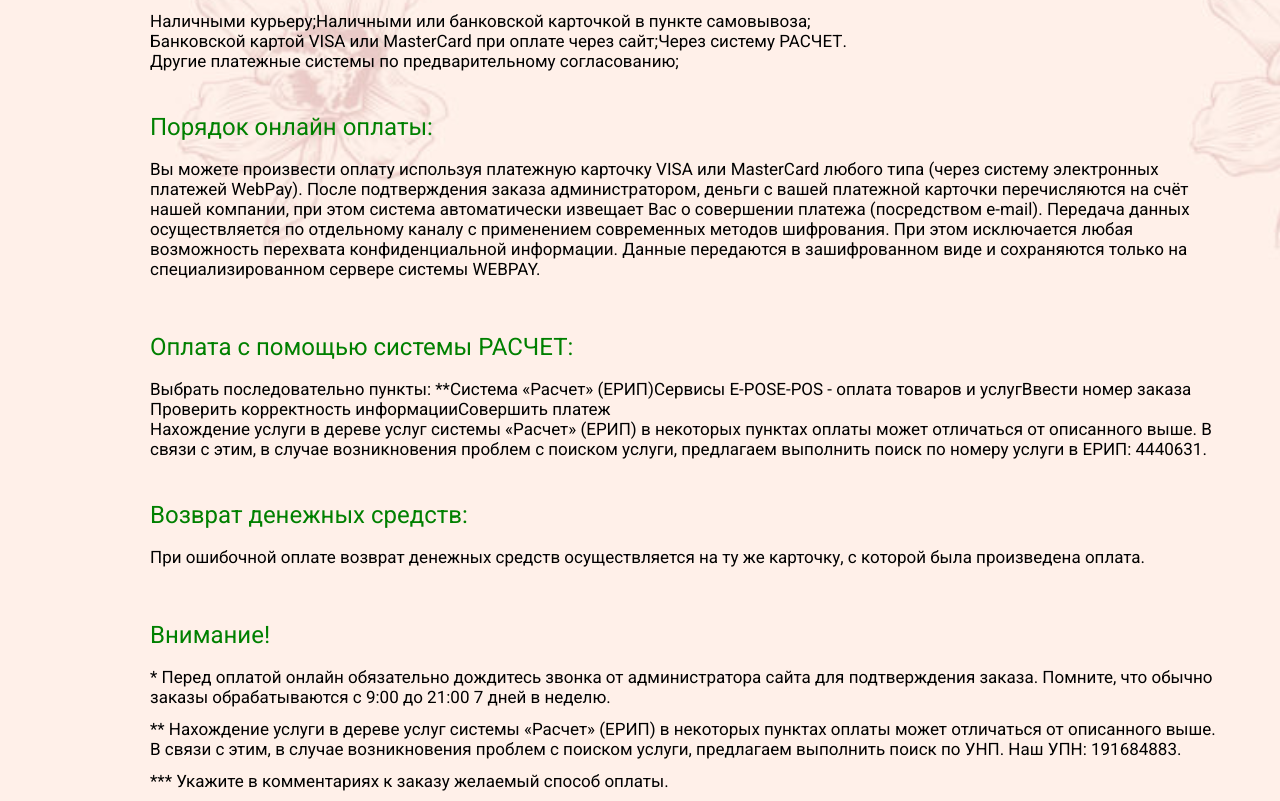
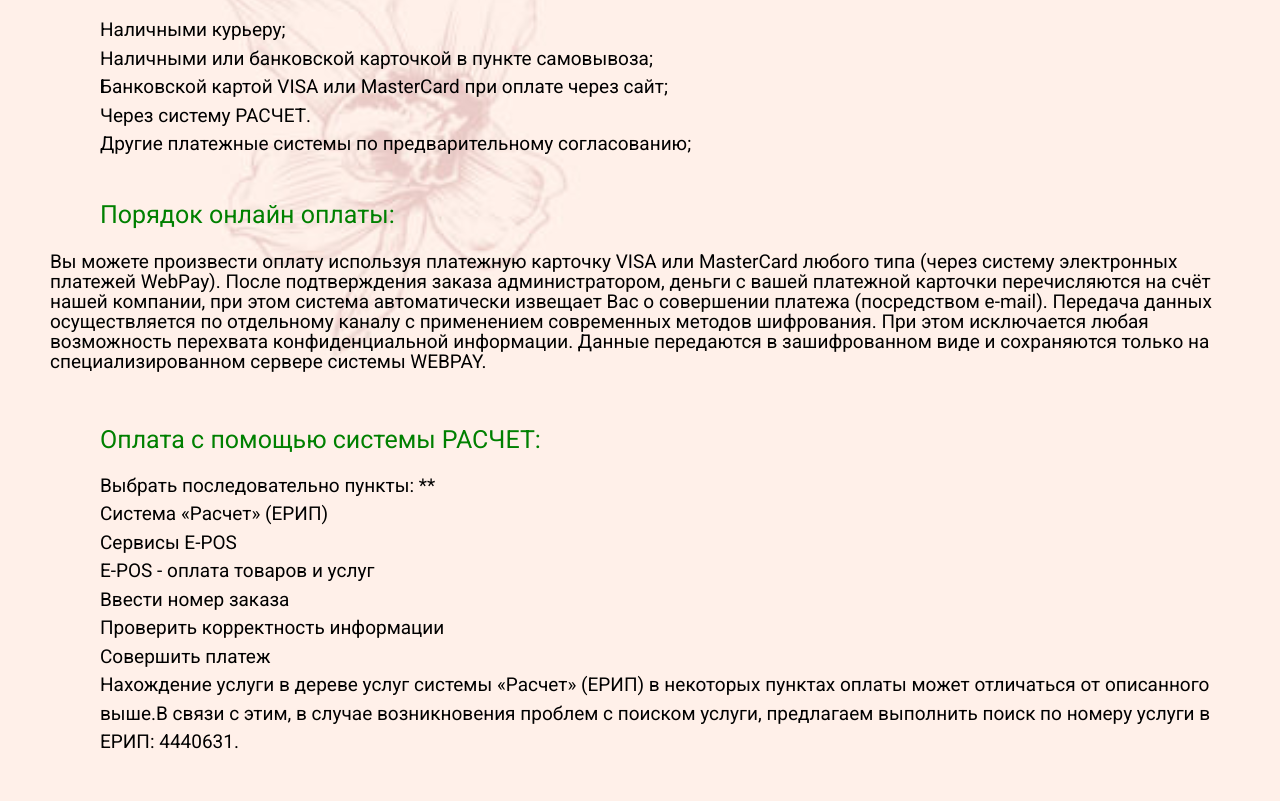
Before and after one commit to rymanec123/flowers-store, an Angular app: page /payment in a window 1280 px wide. Shown: the part 759-1560 px from the top of the page. Built offline with nearby package versions, Linux system fonts and the light colour scheme.

Commit message:
new adaptive payment

```diff
--- a/src/app/components/payment/payment.component.html
+++ b/src/app/components/payment/payment.component.html
@@ -1,42 +1,44 @@
   <div class = "container">
-    <p>Внимательно прочитайте и ознакомьтесь со способами и порядоком оплаты</p>
+    <p class="p">Внимательно прочитайте и ознакомьтесь со способами и порядоком оплаты</p>
 
-    <h1>Способы оплаты:</h1>
-    <ul>
-      <li> Наличными курьеру;</li>
-      <li>Наличными или банковской карточкой в пункте самовывоза;</li>
-      <li>Банковской картой VISA или MasterCard при оплате через сайт; </li>
-      <li>Через систему РАСЧЕТ.</li>
-      <li>Другие платежные системы по предварительному согласованию;</li>
+    <h1 class="h1">Способы оплаты:</h1>
+    <ul class="l-products">
+      <li class="l-products__item"> Наличными курьеру;</li>
+      <li class="l-products__item">Наличными или банковской карточкой в пункте самовывоза;</li>
+      <li class="l-products__item">Банковской картой VISA или MasterCard при оплате через сайт; </li>
+      <li class="l-products__item">Через систему РАСЧЕТ.</li>
+      <li class="l-products__item">Другие платежные системы по предварительному согласованию;</li>
     </ul>
-    <h1>Порядок онлайн оплаты:</h1>
-     <p> Вы можете произвести оплату используя платежную карточку VISA или MasterCard любого типа
+    <h1 class="h1">Порядок онлайн оплаты:</h1>
+    <p class="p"> Вы можете произвести оплату используя платежную карточку VISA или MasterCard любого типа
        (через систему электронных платежей WebPay). После подтверждения заказа администратором, деньги
        с вашей платежной карточки перечисляются на счёт нашей компании, при этом система автоматически извещает
        Вас о совершении платежа (посредством e-mail). Передача данных осуществляется по отдельному каналу с применением
        современных методов шифрования. При этом исключается любая возможность перехвата конфиденциальной информации.
        Данные передаются в зашифрованном виде и сохраняются только на специализированном сервере системы WEBPAY.</p>
 
-    <h1> Оплата с помощью системы РАСЧЕТ:</h1>
-    <ul>
-      <li>Выбрать последовательно пункты: **</li>
-      <li>Система «Расчет» (ЕРИП)</li>
-      <li>Сервисы E-POS</li>
-      <li>E-POS - оплата товаров и услуг</li>
-      <li>Ввести номер заказа</li>
-      <li>Проверить корректность информации</li>
-      <li>Совершить платеж</li>
-      <li>Нахождение услуги в дереве услуг системы «Расчет» (ЕРИП) в некоторых пунктах оплаты может отличаться от описанного выше.</li> В связи с этим, в случае возникновения проблем с поиском услуги, предлагаем выполнить поиск по номеру услуги в ЕРИП: 4440631.
+    <h1 class="h1"> Оплата с помощью системы РАСЧЕТ:</h1>
+    <ul class="l-products">
+      <li class="l-products__item">Выбрать последовательно пункты: **</li>
+      <li class="l-products__item">Система «Расчет» (ЕРИП)</li>
+      <li class="l-products__item">Сервисы E-POS</li>
+      <li class="l-products__item">E-POS - оплата товаров и услуг</li>
+      <li class="l-products__item">Ввести номер заказа</li>
+      <li class="l-products__item">Проверить корректность информации</li>
+      <li class="l-products__item">Совершить платеж</li>
+      <li class="l-products__item">Нахождение услуги в дереве услуг системы «Расчет» (ЕРИП) в некоторых
+        пунктах оплаты может отличаться от описанного выше.В связи с этим, в случае возникновения
+      проблем с поиском услуги, предлагаем выполнить поиск по номеру услуги в ЕРИП: 4440631.</li>
     </ul>
-    <h1>Возврат денежных средств:</h1>
-      <p>При ошибочной оплате возврат денежных средств осуществляется на ту же карточку, с которой была произведена оплата.</p>
-    <h1>Внимание!</h1>
+    <h1 class="h1">Возврат денежных средств:</h1>
+    <p class="p">При ошибочной оплате возврат денежных средств осуществляется на ту же карточку, с которой была произведена оплата.</p>
+    <h1 class="h1">Внимание!</h1>
 
-    <p> * Перед оплатой онлайн обязательно дождитесь звонка от администратора сайта для подтверждения заказа.
+    <p class="p"> * Перед оплатой онлайн обязательно дождитесь звонка от администратора сайта для подтверждения заказа.
     Помните, что обычно заказы обрабатываются с 9:00 до 21:00 7 дней в неделю.</p>
 
-      <p>** Нахождение услуги в дереве услуг системы «Расчет» (ЕРИП) в некоторых пунктах оплаты может отличаться от описанного выше.
+    <p class="p">** Нахождение услуги в дереве услуг системы «Расчет» (ЕРИП) в некоторых пунктах оплаты может отличаться от описанного выше.
     В связи с этим, в случае возникновения проблем с поиском услуги, предлагаем выполнить поиск по УНП. Наш УПН: 191684883.</p>
 
-      <p>*** Укажите в комментариях к заказу желаемый способ оплаты.</p>
+    <p class="p">*** Укажите в комментариях к заказу желаемый способ оплаты.</p>
   </div>
--- a/src/app/components/payment/payment.component.scss
+++ b/src/app/components/payment/payment.component.scss
@@ -3,34 +3,36 @@
 .container{
   padding: 50px;
   margin: 0 auto;
-  font-size: 17px;
   background-image: url("~assets/h2-background-img-1-600x600.jpg");
   background-size: contain;
 }
 
-h1 {
+.l-products {
+  margin-left: 20px;
+  &__item {
+    font-size: 19px;
+    line-height: 1.5;
+    padding-left: 30px;
+    display: block;
+  }
+}
+
+.h1 {
   color: green;
   padding-top: 40px;
-  margin-left: 100px;
+  font-size: 25px;
+  margin-left: 50px;
 }
-  p{
-    position: center;
-    margin-left: 100px;
-  }
-  ul{
-    position: center;
-    margin-left: 100px;
-  }
+.p{
+  font-size: 19px;
+  padding-top: 5px;
+}
 
 @include tablet() {
   .l-products {
     &__item {
       width: 50%;
     }}
-
-  .l-products li:nth-child(n+2){
-    margin-top: 30px;
-  }
 }
 
 @include mobile() {
@@ -38,8 +40,4 @@ h1 {
     &__item {
       width: 100%;
     }}
-
-  .l-products li:nth-child(n+1) {
-    margin-top: 30px;
-  }
 }
```
